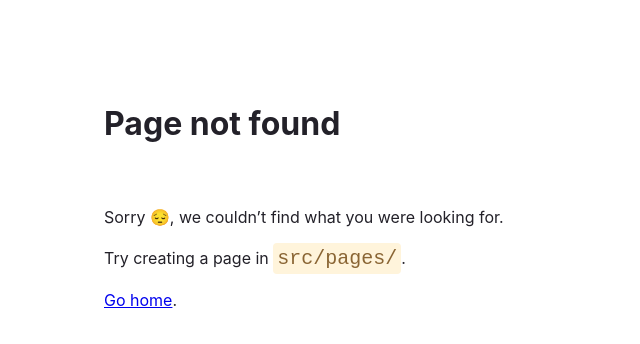
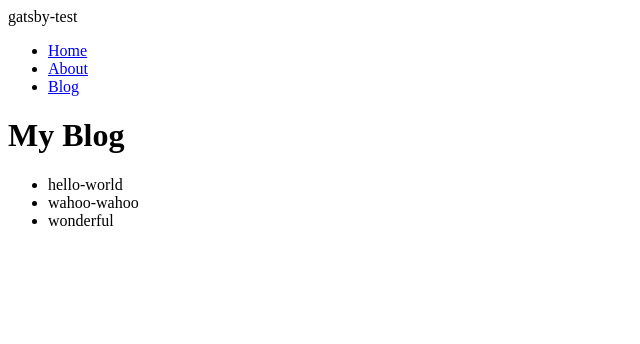
Before and after one commit to mramirez0610/gatsby-cms-test, a Gatsby site: page /blog in a window 1280 px wide. Before the commit this address had no page. Shown: the whole page, without its empty margins (0-640 px from the left). Built offline with nearby package versions, Linux system fonts and the light colour scheme; Gatsby itself is replaced by a stand-in of ours.

Commit message:
setting up

```diff
--- a/gatsby-config.js
+++ b/gatsby-config.js
@@ -4,7 +4,17 @@
 module.exports = {
   siteMetadata: {
     title: `gatsby-test`,
-    siteUrl: `https://www.yourdomain.tld`
+    siteUrl: `https://www.yourdomain.tld`,
   },
-  plugins: ["gatsby-plugin-netlify-cms", "gatsby-plugin-sass"]
+  plugins: [
+    "gatsby-plugin-netlify-cms",
+    "gatsby-plugin-sass",
+    {
+      resolve: "gatsby-source-filesystem",
+      options: {
+        name: `blog`,
+        path: `${__dirname}/content/data`,
+      },
+    },
+  ],
 };
--- a/package.json
+++ b/package.json
@@ -17,6 +17,7 @@
     "gatsby": "^5.12.4",
     "gatsby-plugin-netlify-cms": "^7.12.0",
     "gatsby-plugin-sass": "^6.12.1",
+    "gatsby-source-filesystem": "^5.12.0",
     "netlify-cms-app": "^2.15.72",
     "react": "^18.2.0",
     "react-dom": "^18.2.0",
--- a/src/components/layout.js
+++ b/src/components/layout.js
@@ -1,13 +1,31 @@
-import * as React from 'react'
-import { Link } from 'gatsby'
+import * as React from "react";
+import { Link, useStaticQuery, graphql } from "gatsby";
 
 const Layout = ({ pageTitle, children }) => {
+  const data = useStaticQuery(graphql`
+    query {
+      site {
+        siteMetadata {
+          title
+        }
+      }
+    }
+  `);
+
   return (
     <div>
+      <header>{data.site.siteMetadata.title}</header>
       <nav>
         <ul>
-          <li><Link to="/">Home</Link></li>
-          <li><Link to="/about">About</Link></li>
+          <li>
+            <Link to="/">Home</Link>
+          </li>
+          <li>
+            <Link to="/about">About</Link>
+          </li>
+          <li>
+            <Link to="/blog">Blog</Link>
+          </li>
         </ul>
       </nav>
       <main>
@@ -15,7 +33,7 @@ const Layout = ({ pageTitle, children }) => {
         {children}
       </main>
     </div>
-  )
-}
+  );
+};
 
-export default Layout
+export default Layout;
--- /dev/null
+++ b/src/components/seo.js
@@ -0,0 +1,18 @@
+import * as React from "react";
+import { graphql, useStaticQuery } from "gatsby";
+
+const Seo = ({ title }) => {
+  const data = useStaticQuery(graphql`
+    query {
+      site {
+        siteMetadata {
+          title
+        }
+      }
+    }
+  `);
+
+  return <title>{title} | {data.site.siteMetadata.title}</title>;
+};
+
+export default Seo;
--- /dev/null
+++ b/src/pages/blog.js
@@ -0,0 +1,30 @@
+import * as React from "react";
+import { graphql } from "gatsby";
+import Layout from "../components/layout";
+import Seo from "../components/seo";
+
+const BlogPage = ({ data }) => {
+  return (
+    <Layout pageTitle="My Blog">
+      <ul>
+        {data.allFile.nodes.map((node) => (
+          <li key={node.name}>{node.name}</li>
+        ))}
+      </ul>
+    </Layout>
+  );
+};
+
+export const query = graphql`
+  query {
+    allFile {
+      nodes {
+        name
+      }
+    }
+  }
+`;
+
+export const Head = () => <Seo title="Blogs" />;
+
+export default BlogPage;
--- a/src/pages/index.js
+++ b/src/pages/index.js
@@ -1,5 +1,6 @@
 import * as React from "react"
 import Layout from "../components/layout"
+import Seo from "../components/seo"
 
 const IndexPage = () => {
   return (
@@ -9,6 +10,6 @@ const IndexPage = () => {
   )
 }
 
-export const Head = () => <title>Home Page</title>
+export const Head = () => <Seo title="Home Page"/>
 
 export default IndexPage;
```
Also changed, not shown: src/pages/about.js (+2 -6 lines), content/data/hello-world.mdx (added), content/data/wahoo-wahoo.mdx (added), content/data/wonderful.mdx (added), 1 other file.
